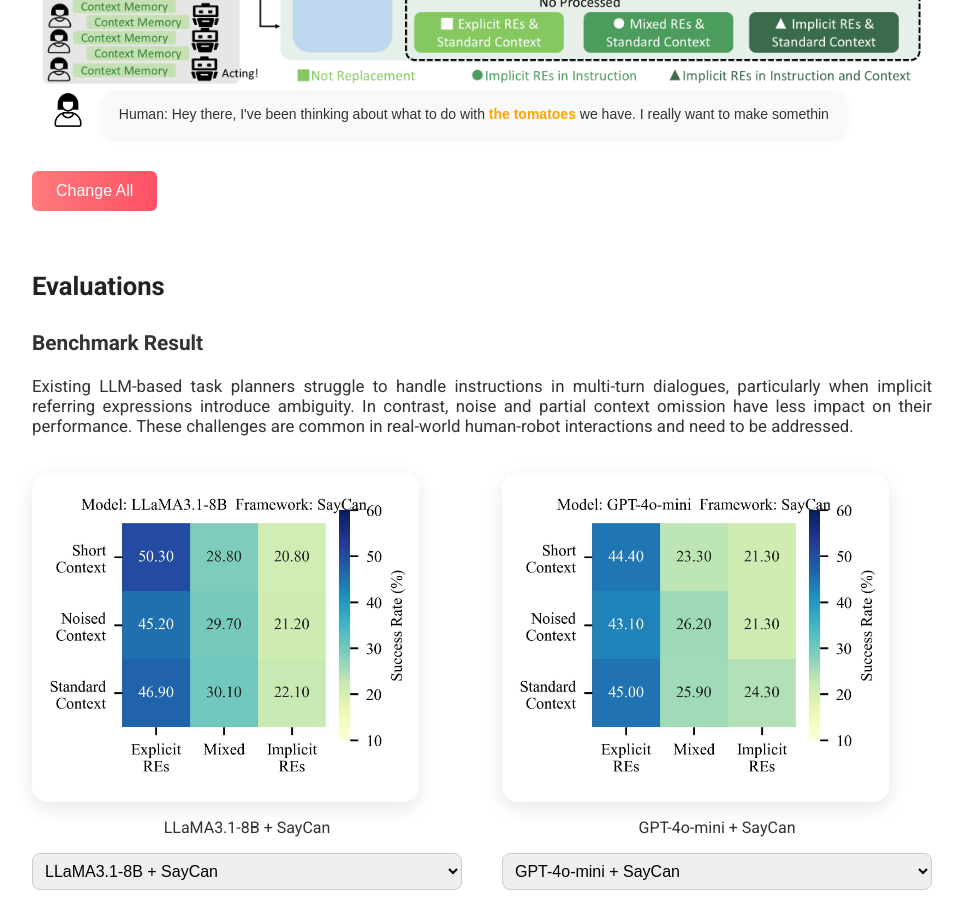
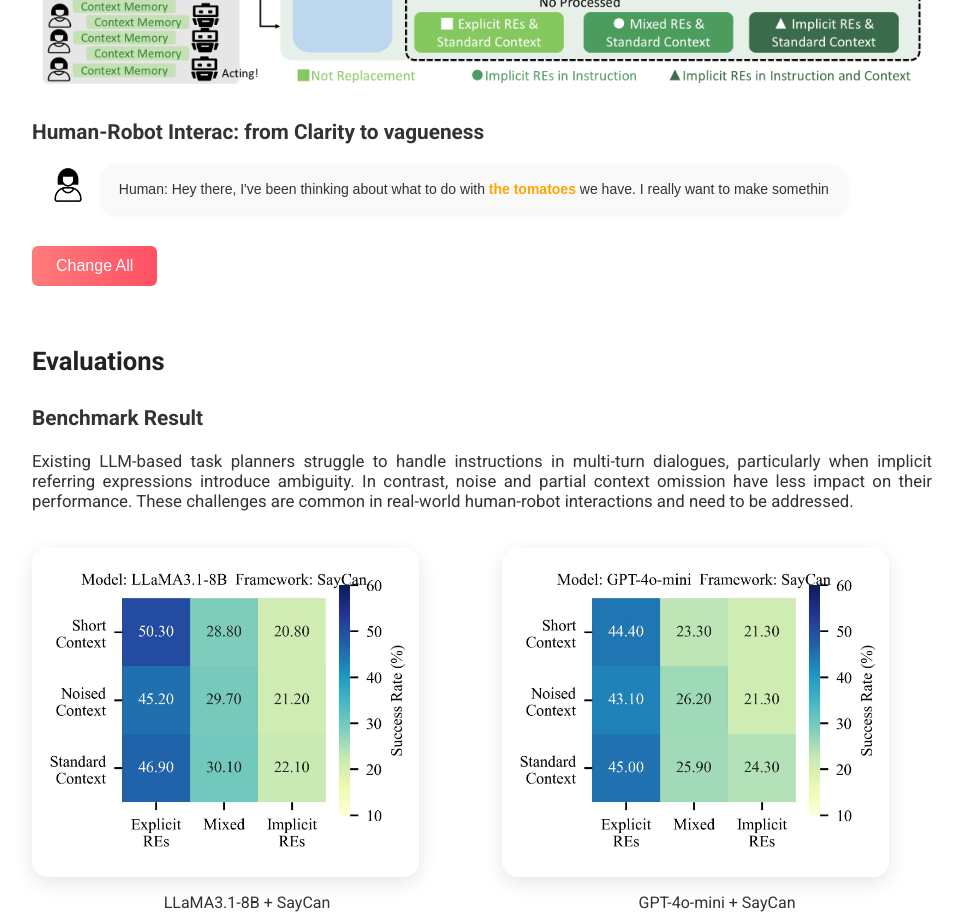
Before and after one commit to homeostasis-diversity/REI-Bench-web, a plain HTML site: page index.html in a window 1280 px wide. Shown: the part 2600-3520 px from the top of the page, without its empty margins (158-1121 px from the left). Drawn offline with nearby package versions, Linux system fonts and the light colour scheme.

Commit message:
Restore and commit changes

```diff
--- a/index.html
+++ b/index.html
@@ -454,6 +454,7 @@
     </p>
     <img src="media\figure2_method.png" alt="Teaser Image" />
 
+    <h3 style="text-align: left;">Human-Robot Interac: from Clarity to vagueness</h3>
     <!-- 文本变异展示2 -->
     <div class="box-container" id="boxContainer"></div>
     <button class="main-button" id="mainBtn" disabled>Change All</button>
```
